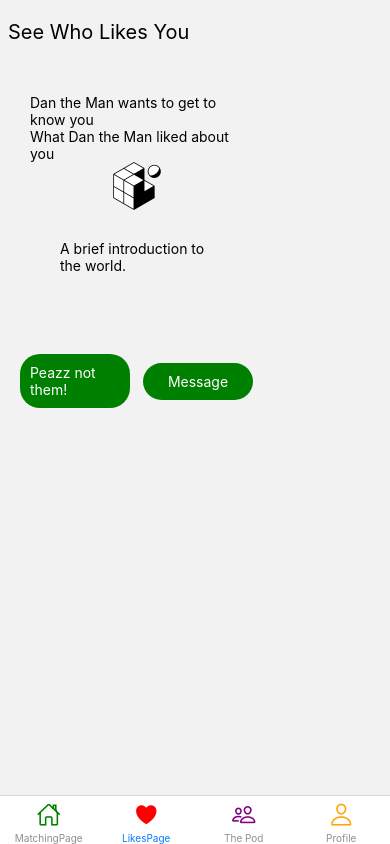
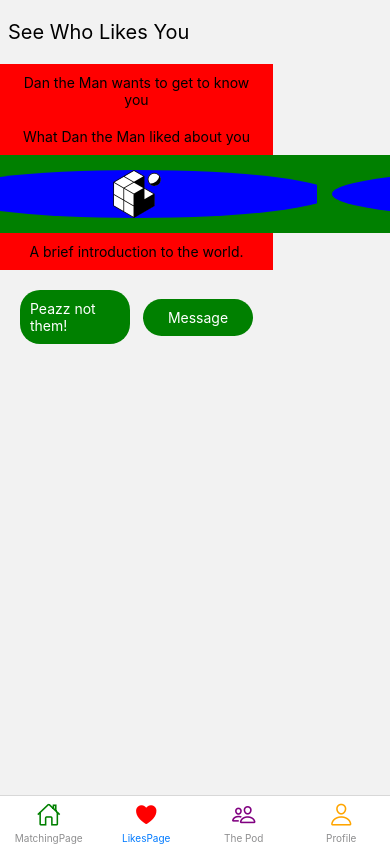
Before and after one commit to Tajwar0/pea-pod-frontend, a React Native app: screen /LikesPage in a window 390 px wide. Built offline with nearby package versions, Linux system fonts and the light colour scheme; no server answers.

Commit message:
block out containers for styling purposes

```diff
--- a/Components/LikesStack/LikesItem.jsx
+++ b/Components/LikesStack/LikesItem.jsx
@@ -15,11 +15,12 @@ export default function LikesItem({ item, navigation }) {
   return (
     <View style={[{ flex: 0.7 }, { width }]}>
       <View style={[{ flex: 0.3 }, styles.container]}>
-        <Text>
+        <Text style={styles.text}>
           {item.name} wants to get to know you{"\n"}
         </Text>
-        <Text>What {item.name} liked about you</Text>
+        <Text style={styles.text}>What {item.name} liked about you</Text>
         <TouchableOpacity
+          style={{backgroundColor: "green"}}
           onPress={() =>
             navigation.navigate("UserProfile", {
               item,
@@ -31,7 +32,7 @@ export default function LikesItem({ item, navigation }) {
             style={[styles.image, { width, resizeMode: "contain" }]}
           />
         </TouchableOpacity>
-        <Text style={styles.container}>{item.description}</Text>
+        <Text style={styles.text}>{item.description}</Text>
       </View>
       <View style={styles.buttonContainer}>
         <TouchableOpacity
@@ -56,11 +57,21 @@ const styles = StyleSheet.create({
     flex: 1,
     justifyContent: "center",
     alignItems: "center",
-    padding: 30,
+    width: '100%',
+    backgroundColor: "orange"
+  },
+  text: {
+    width: '100%',
+    textAlign: 'center',
+    padding: 10,
+    backgroundColor: "red"
   },
   image: {
     flex: 0.7,
     justifyContent: "center",
+    margin: 15,
+    borderRadius: '50%',
+    backgroundColor: "blue"
   },
   buttonContainer: {
     flexDirection: 'row',
```
